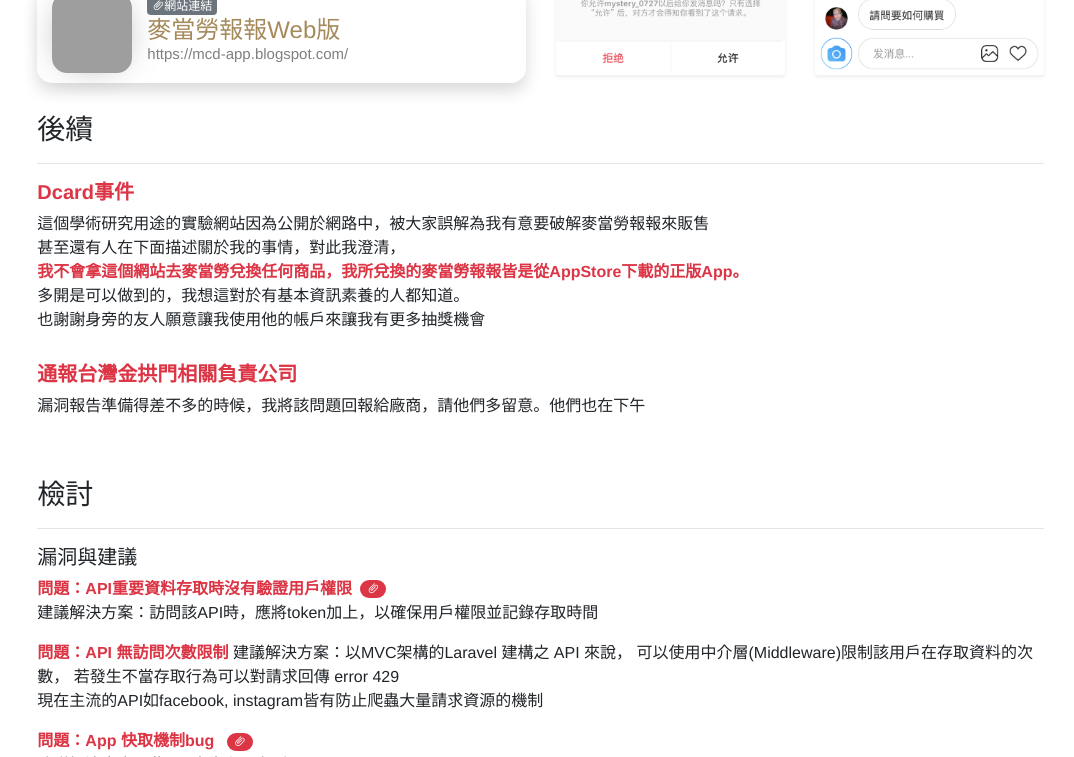
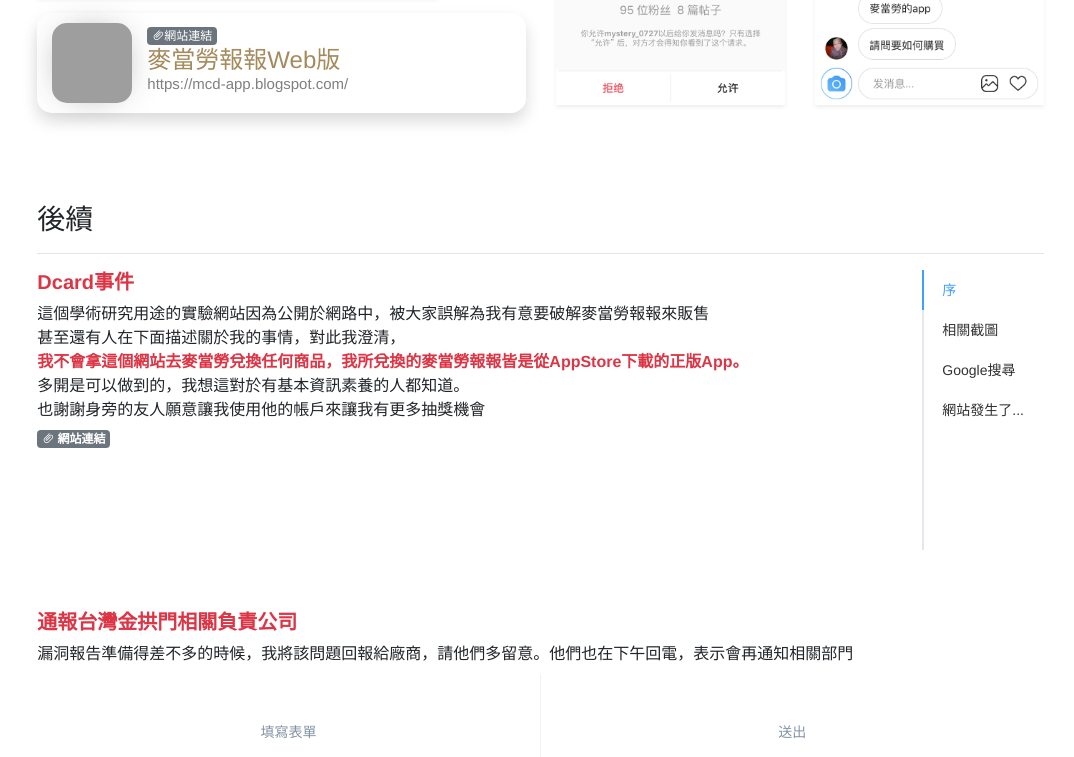
Before and after one commit to ChengHung-Wang/mcd-project, a PHP site: page / in a window 1280 px wide. Shown: the part 4729-5486 px from the top of the page, without its empty margins (206-1280 px from the left). Run offline with PHP 8.4, Linux system fonts and the light colour scheme; data that the repository does not hold is empty; grey boxes are pictures that could not be loaded.

Commit message:
意見/需求調查update & bug fixed

```diff
--- a/index.php
+++ b/index.php
@@ -49,6 +49,24 @@
                             {
                                 title: "php auto_insert函式",
                                 img_src: "img/coding_ver2/auto_insert().png"
+                            }
+                        ],
+                        public_fuck_screen: [
+                            {
+                                title: "Google滿江遍野",
+                                img_src: "img/public_fuck/google_search_result.png"
+                            },
+                            {
+                                title: "原來2020還有人不知道多開",
+                                img_src: "img/public_fuck/important_fuck.png"
+                            },
+                            {
+                                title: "部分快照",
+                                img_src: "img/public_fuck/screen_shot2.png"
+                            },
+                            {
+                                title: "幸好有人知道狀況",
+                                img_src: "img/public_fuck/true.png"
                             }
                         ]
                     }
--- a/後續.php
+++ b/後續.php
@@ -5,6 +5,8 @@
             <hr>
         </div>
         <div class="col-12">
+            <el-tabs tab-position="right" style="height: 280px;">
+                <el-tab-pane label="序">
                     <h5 class="text-danger"><strong>Dcard事件</strong></h5>
                     <span>
                         這個學術研究用途的實驗網站因為公開於網路中，被大家誤解為我有意要破解麥當勞報報來販售 <br>
@@ -14,14 +16,71 @@
                         </strong>
                         多開是可以做到的，我想這對於有基本資訊素養的人都知道。<br>
                         也謝謝身旁的友人願意讓我使用他的帳戶來讓我有更多抽獎機會
+                    </span><br>
+                    <span class="badge badge-secondary text-white mt-2" onclick="location.href='https://www.dcard.tw/f/trending/p/234727030'">
+                        <i class="el-icon-paperclip"></i>
+                        網站連結
                     </span>
+
+                </el-tab-pane>
+                <el-tab-pane label="相關截圖">
+                    <div class="col-12">
+                        <div class="demo-image">
+                            <div v-for="(main, index) in public_fuck_screen" class="block">
+                                <span class="demonstration">{{ main.title }}</span>
+                                <el-image fit="cover" :src="main.img_src" style="width: 150px; height: 150px" :preview-src-list="public_fuck_screen.map(e => e.img_src)">
+                                    <div slot="placeholder" class="image-slot">
+                                        Loading<span class="dot">...</span>
+                                    </div>
+                                </el-image>
+                            </div>
+                        </div>
+                    </div>
+                </el-tab-pane>
+                <el-tab-pane label="Google搜尋">
+                    <h6 class="text-secondary"><strong>我的網站直接衝到搜尋排名第二</strong></h6>
+                    <el-image
+                            style="height: 90%"
+                            src="img/public_fuck/google_search.jpg"
+                            :preview-src-list="['img/public_fuck/google_search.jpg']" fit="cover">
+                    </el-image>
+                </el-tab-pane>
+                <el-tab-pane label="網站發生了...">
+                    <el-image
+                            src="./img/public_fuck/viewer_count.png"
+                            :preview-src-list="['./img/public_fuck/viewer_count.png']" fit="cover">
+                    </el-image>
+                </el-tab-pane>
+            </el-tabs>
+            <div class="h30"></div>
             <div class="h30"></div>
         </div>
         <div class="col-12">
             <h5 class="text-danger"><strong>通報台灣金拱門相關負責公司</strong></h5>
-            <span>漏洞報告準備得差不多的時候，我將該問題回報給廠商，請他們多留意。他們也在下午</span>
+            <span>漏洞報告準備得差不多的時候，我將該問題回報給廠商，請他們多留意。他們也在下午回電，表示會再通知相關部門</span>
         </div>
         <div class="col-12">
+            <div class="demo-image__placeholder w-100 mt-2 d-flex">
+                <div class="block w-50 p-5">
+                    <span class="demonstration">填寫表單</span>
+                    <el-image src="img/bug_response/write.png" :preview-src-list="['img/bug_response/write.png', 'img/bug_response/after_submit.png']">
+                        <div slot="placeholder" class="image-slot">
+                            Loading<span class="dot">...</span>
+                        </div>
+                    </el-image>
+                </div>
+                <div class="block w-50 p-5">
+                    <span class="demonstration">送出</span>
+                    <el-image src="img/bug_response/after_submit.png" :preview-src-list="['img/bug_response/write.png', 'img/bug_response/after_submit.png']">
+                        <div slot="placeholder" class="image-slot">
+                            Loading<span class="dot">...</span>
+                        </div>
+                    </el-image>
+                </div>
+            </div>
+        </div>
+        <div class="col-12">
+            <div class="h30"></div>
             <div class="h30"></div>
             <div class="h30"></div>
         </div>
--- a/意見_需求調查.php
+++ b/意見_需求調查.php
@@ -53,6 +53,8 @@
         </div>
         <div class="col-12">
             <div class="h30"></div>
+            <div class="h30"></div>
+            <div class="h30"></div>
         </div>
     </div>
 </div>
--- a/程式.php
+++ b/程式.php
@@ -27,7 +27,10 @@
                             <p>利用圖片是流水好的特點，跑個迴圈，逐一訪問每個有可能出現的圖片</p>
                         </div>
                         <div class="col-6">
-                            <img src="img/think_code_1.png" alt="" style="width: 100%;">
+                            <el-image
+                                    src="./img/think_code_1.png"
+                                    :preview-src-list="['./img/think_code_1.png']" fit="cover">
+                            </el-image>
                         </div>
                     </div>
                 </el-tab-pane>
@@ -150,6 +153,7 @@
             </el-tabs>
             <div class="h30"></div>
             <div class="h30"></div>
+            <div class="h30"></div>
         </div>
     </div>
 </div>
```
Also changed, not shown: img/麥當勞報報Dcard公審/IMG_9031.JPG (deleted), img/麥當勞報報Dcard公審/屏幕快照 2020-11-03 下午10.05.14.png (deleted), img/麥當勞報報Dcard公審/屏幕快照 2020-11-03 下午5.22.27.png (deleted), img/麥當勞報報Dcard公審/屏幕快照 2020-11-03 下午5.28.03.png (deleted). Lines whose indentation alone changed are shown as unchanged.
